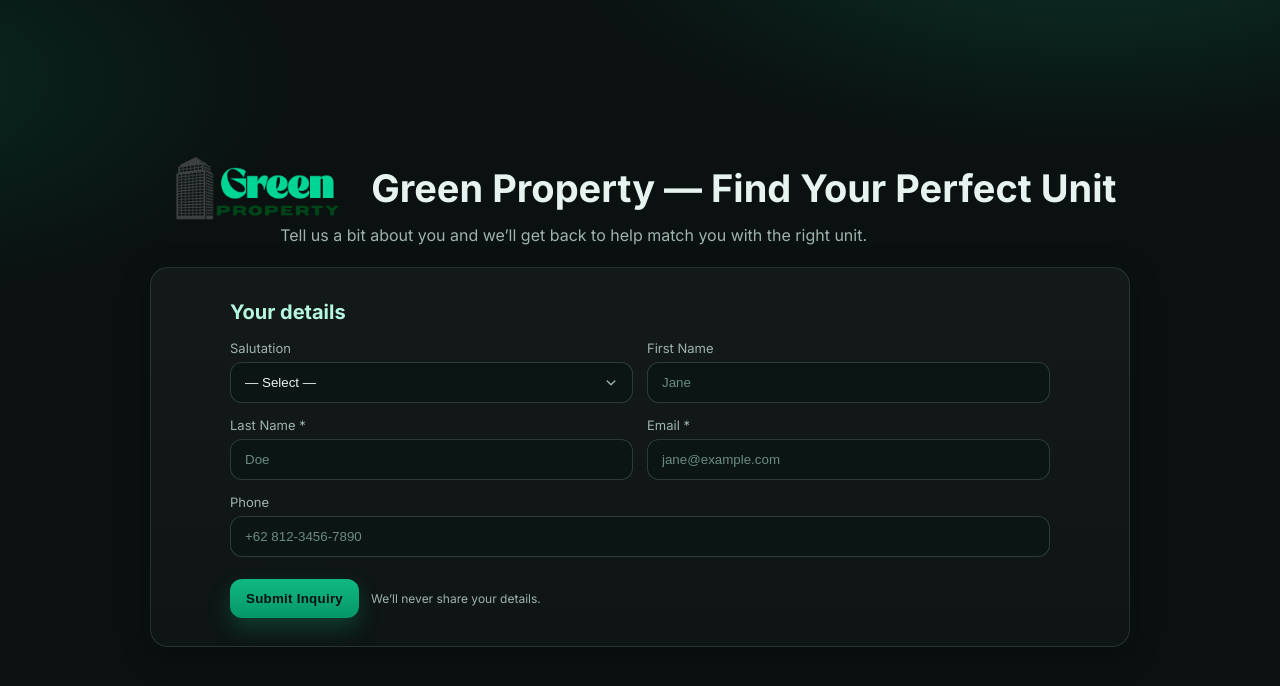
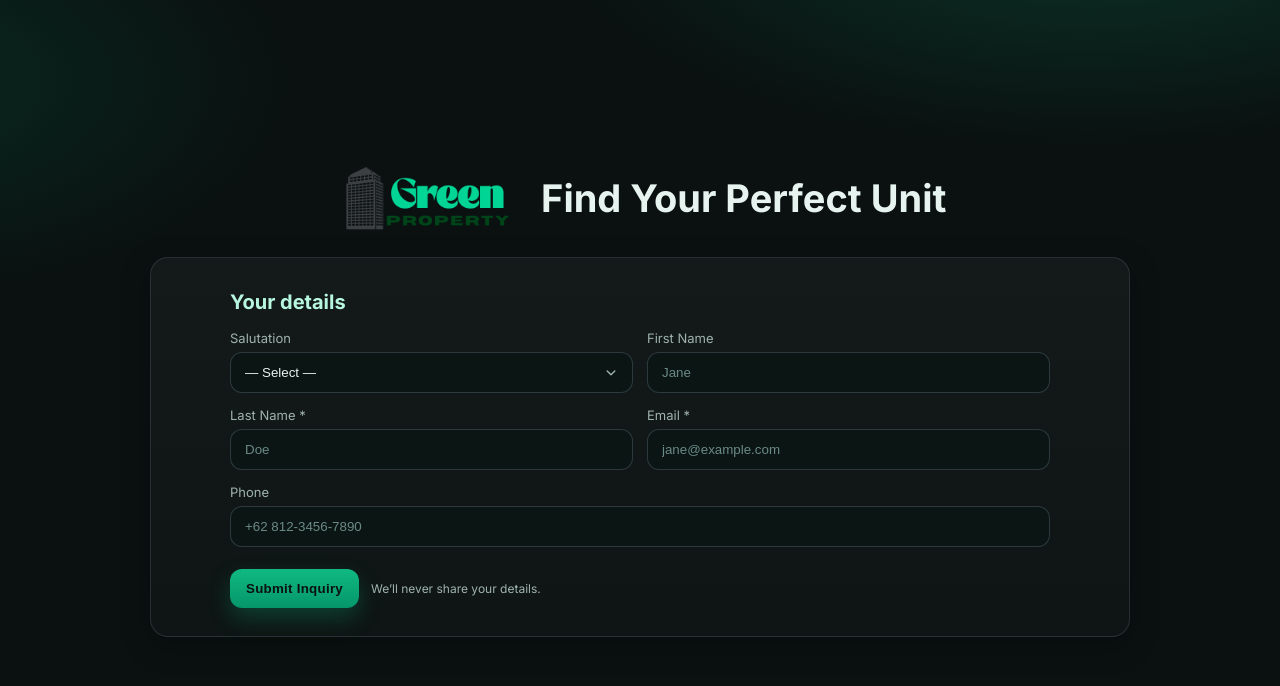
Before and after one commit to rakakalbu/wtlgreenproperty, a plain HTML site: page index.html in a window 1280 px wide. Drawn offline with Linux system fonts and the light colour scheme.

Commit message:
Update index.html

```diff
--- a/index.html
+++ b/index.html
@@ -118,9 +118,8 @@
     <header class="header" style="text-align:center">
       <div class="brand">
         <img src="/logo.png" alt="Green Property logo" />
-        <h1>Green Property — Find Your Perfect Unit</h1>
+        <h1>Find Your Perfect Unit</h1>
       </div>
-      <p class="sub">Tell us a bit about you and we’ll get back to help match you with the right unit.</p>
     </header>
 
     <!-- Centered Card -->
```
